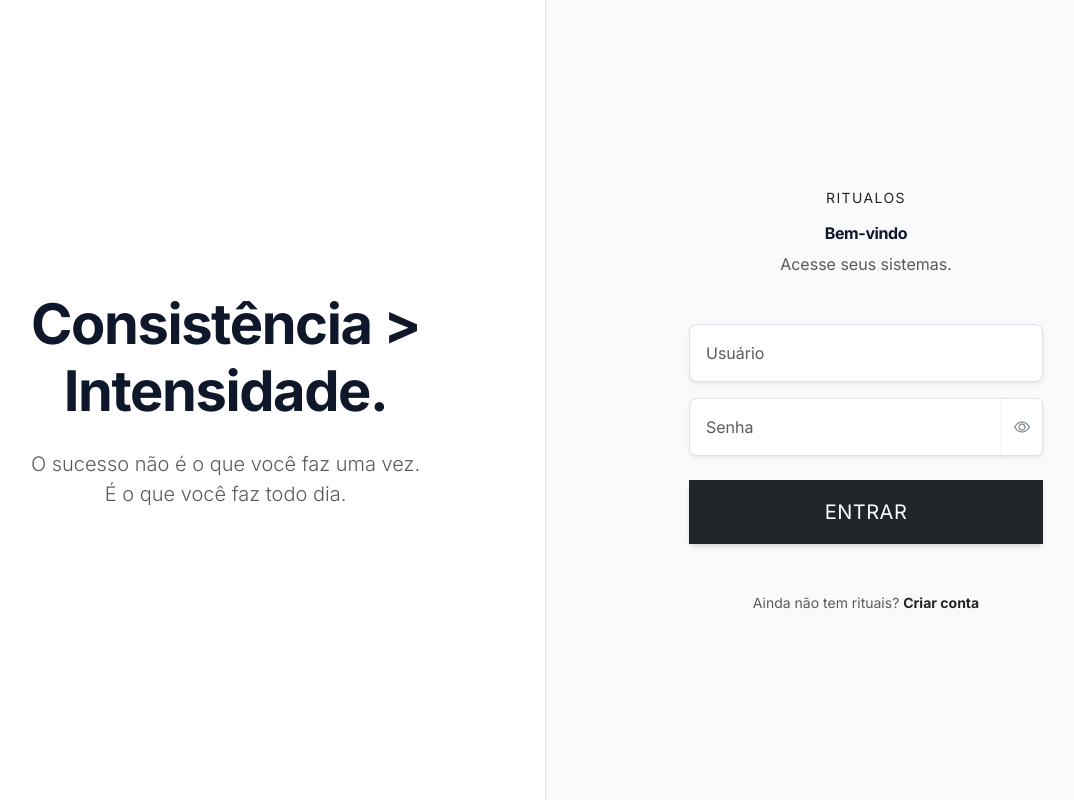
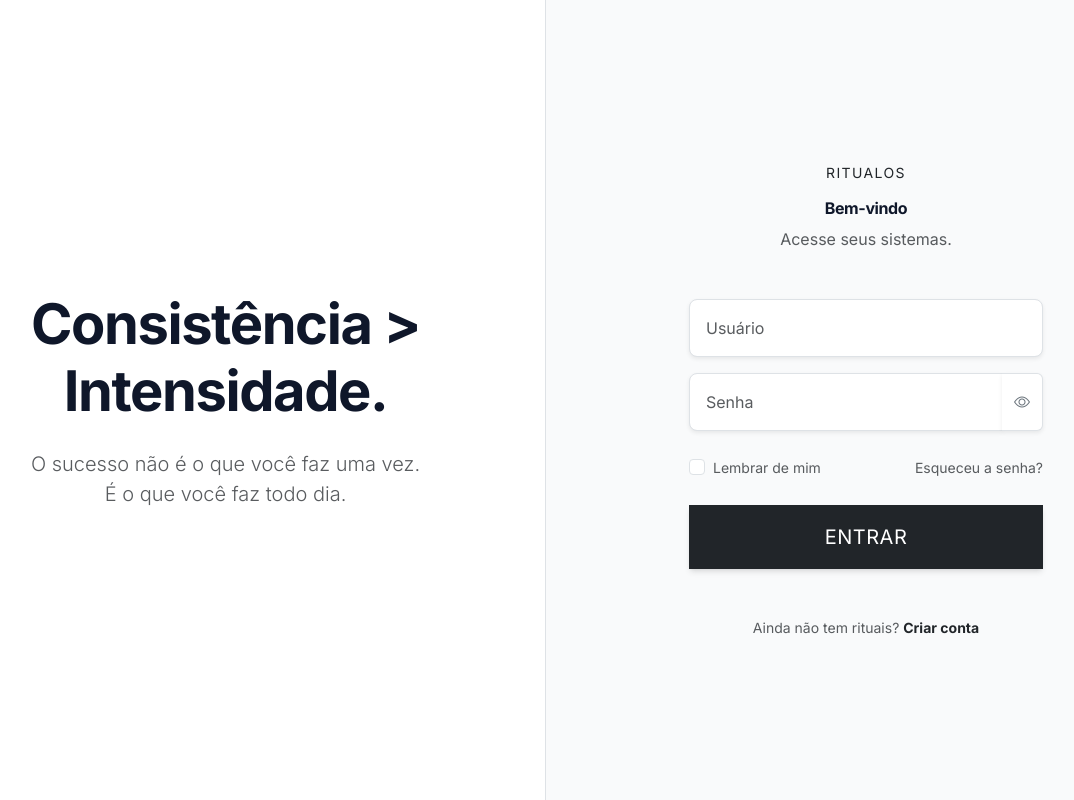
Before and after one commit to maikonthiago/taskflowai, a Flask app: page /login in a window 1280 px wide. Shown: the whole page, without its empty margins (94-1168 px from the left). Run offline with Flask 3, Linux system fonts and the light colour scheme; some libraries are stand-ins or nearby versions.

Commit message:
feat: implement remember me, forgot password email and notifications

```diff
--- a/app.py
+++ b/app.py
@@ -1,5 +1,7 @@
 import os
 from flask import Flask, render_template, request, jsonify, redirect, url_for, flash, send_from_directory
+from flask_mail import Mail, Message
+from threading import Thread
 from flask_login import LoginManager, login_user, logout_user, login_required, current_user
 from flask_jwt_extended import JWTManager, create_access_token, jwt_required, get_jwt_identity
 from flask_socketio import SocketIO, emit, join_room, leave_room
@@ -97,6 +99,7 @@ os.makedirs('static/avatars', exist_ok=True)
 
 # Inicializar extensões
 db.init_app(app)
+mail = Mail(app)
 login_manager = LoginManager()
 login_manager.init_app(app)
 login_manager.login_view = 'login'
@@ -303,6 +306,24 @@ def maintain_super_admin_status():
             current_user.subscription_plan = 'business'
             db.session.commit()
 
+# ==================== EMAIL HELPER ====================
+def send_async_email(app, msg):
+    with app.app_context():
+        try:
+            mail.send(msg)
+        except Exception as e:
+            print(f"Erro ao enviar email: {e}")
+
+def send_email(to, subject, template):
+    msg = Message(
+        subject,
+        recipients=[to],
+        html=template,
+        sender=app.config.get('MAIL_USERNAME')
+    )
+    Thread(target=send_async_email, args=(app, msg)).start()
+
+
 # ==================== INICIALIZAÇÃO ====================
 
 with app.app_context():
@@ -383,13 +404,19 @@ def forgot_password():
             expires = timedelta(hours=1)
             reset_token = create_access_token(identity=user.id, expires_delta=expires, additional_claims={'type': 'reset'})
 
-            # Aqui seria o envio de email real.
-            # Como não temos SMTP configurado, vamos apenas "logar" o link para o admin ver.
+            # Envio de Email Real
             reset_link = url_for('reset_password_token', token=reset_token, _external=True)
-            print(f"==================================================")
-            print(f"LINK DE RESET DE SENHA PARA {email}:")
-            print(f"{reset_link}")
-            print(f"==================================================")
+
+            html_body = f"""
+            <h3>Recuperação de Senha - RitualOS</h3>
+            <p>Olá {user.full_name},</p>
+            <p>Você solicitou a redefinição de sua senha. Clique no link abaixo para prosseguir:</p>
+            <p><a href="{reset_link}">{reset_link}</a></p>
+            <p>Se você não solicitou isso, ignore este email.</p>
+            """
+
+            send_email(user.email, "Recuperação de Senha - RitualOS", html_body)
+
 
             flash('Se o email existir, enviamos um link para redefinir sua senha. (Cheque o console do servidor para o link simulado)', 'info')
         else:
@@ -496,7 +523,19 @@ def register():
                 invite.status = 'accepted'
                 invite.accepted_at = datetime.utcnow()
                 db.session.commit()
+                invite.accepted_at = datetime.utcnow()
+                db.session.commit()
                 flash(f'Convite aceito! Você agora participa do workspace {target_workspace.name}', 'success')
+
+        # Admin Notification
+        try:
+            admin_email = 'thiagolobopersonaltrainer@gmail.com'
+            send_email(admin_email, f"Novo Usuário: {full_name}", f"Usuário {username} ({email}) acabou de se registrar.")
+
+            # Welcome Email
+            send_email(email, "Bem-vindo ao RitualOS", f"Olá {full_name},<br>Bem-vindo ao RitualOS! Sua jornada de consistência começa agora.")
+        except:
+             pass
 
         login_user(user)
 
@@ -781,7 +820,7 @@ def abacate_webhook():
                 user.subscription_status = 'active'
                 db.session.commit()
 
-                # Notificar
+                # Notificar Sistema
                 notif = Notification(
                     title='Pagamento Confirmado! 🚀',
                     content=f'Sua assinatura {new_plan.capitalize()} está ativa.',
@@ -790,6 +829,15 @@ def abacate_webhook():
                 )
                 db.session.add(notif)
                 db.session.commit()
+
+                # Email User
+                send_email(email, "Pagamento Confirmado - RitualOS", f"Sua assinatura {new_plan} foi confirmada! Aproveite.")
+
+                # Email Admin
+                try:
+                    send_email('thiagolobopersonaltrainer@gmail.com', "Venda Realizada!", f"Usuário {email} assinou o plano {new_plan}. Valor: {amount/100}")
+                except:
+                    pass
 
     return jsonify({'status': 'ok'}), 200
 
--- a/requirements.txt
+++ b/requirements.txt
@@ -22,3 +22,4 @@ Flask-WTF==1.2.1
 Flask-Limiter==3.5.0
 psycopg2-binary==2.9.9
 Flask-Babel==4.0.0
+Flask-Mail
--- a/templates/login.html
+++ b/templates/login.html
@@ -61,6 +61,18 @@
                     }
                 </script>
 
+                <div class="d-flex justify-content-between align-items-center mb-4">
+                    <div class="form-check">
+                        <input class="form-check-input" type="checkbox" name="remember" id="remember">
+                        <label class="form-check-label text-muted small" for="remember">
+                            Lembrar de mim
+                        </label>
+                    </div>
+                    <a href="{{ url_for('forgot_password') }}" class="text-muted small text-decoration-none">
+                        Esqueceu a senha?
+                    </a>
+                </div>
+
                 <button type="submit"
                     class="btn btn-dark btn-lg w-100 rounded-0 py-3 shadow-md uppercase small tracking-wide">
                     Entrar
```
